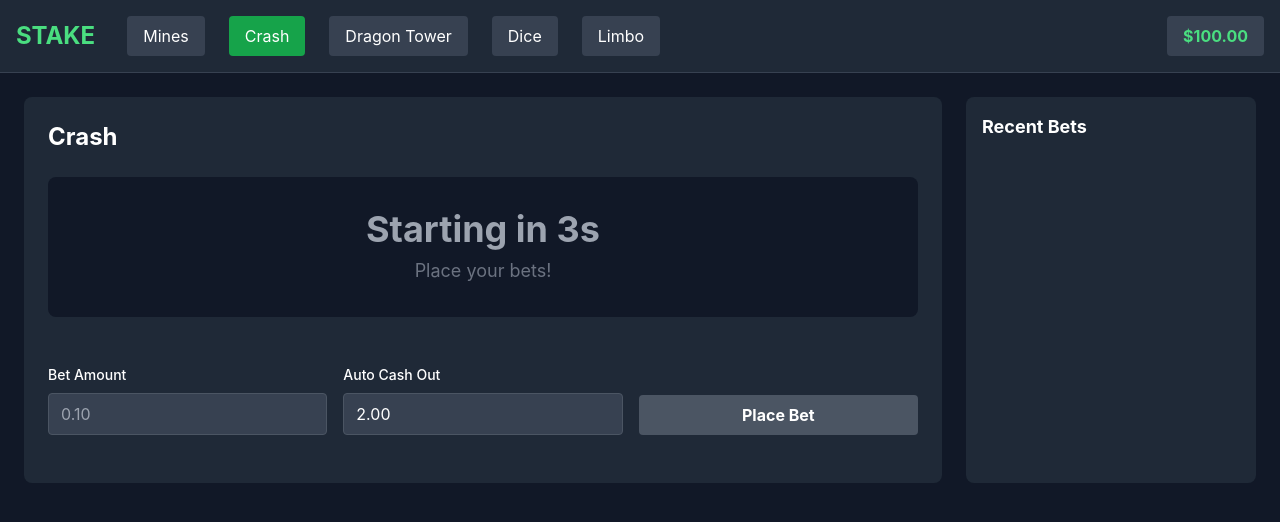
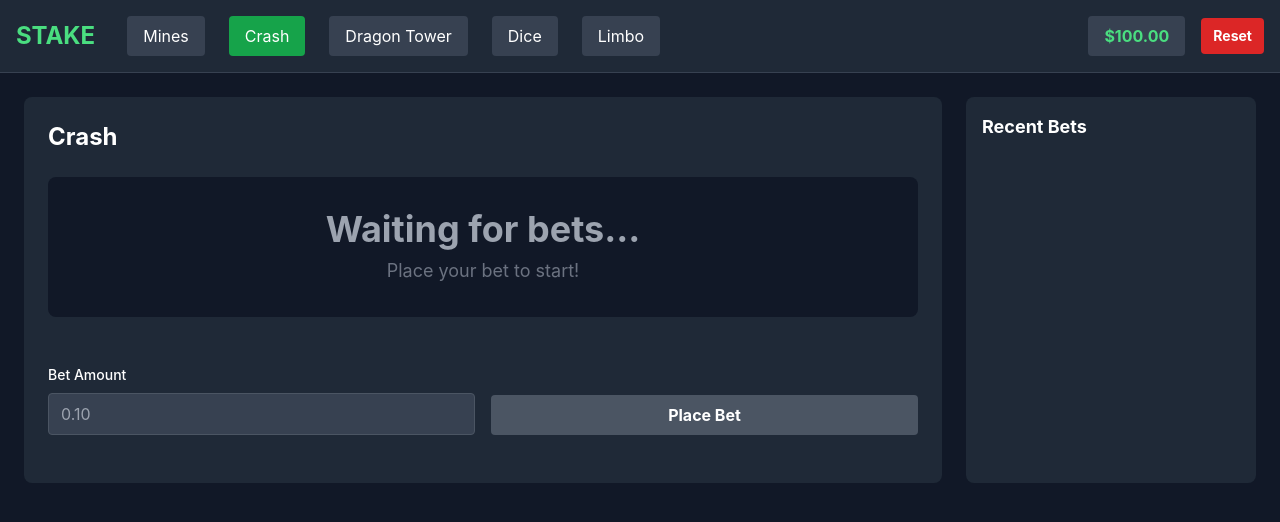
Before and after one commit to sdnwrd/stakerep, a React (Create React App) app: page / in a window 1280 px wide. Both pictures are taken after a click on the button "Crash". Shown: the top 522 px of the page. Built offline with nearby package versions, Linux system fonts and the light colour scheme.

Commit message:
Update App.js

```diff
--- a/src/App.js
+++ b/src/App.js
@@ -15,6 +15,13 @@ function App() {
 
   const updateBalance = (amount) => {
     setBalance(prev => Math.max(0, prev + amount));
+  };
+
+  const resetBalance = () => {
+    if (window.confirm('Are you sure you want to reset your balance to $100.00?')) {
+      setBalance(100.00);
+      setGameHistory([]);
+    }
   };
 
   const addToHistory = (game, bet, payout, profit) => {
@@ -71,6 +78,12 @@ function App() {
             <div className="bg-gray-700 px-4 py-2 rounded">
               <span className="text-green-400 font-bold">${balance.toFixed(2)}</span>
             </div>
+            <button
+              onClick={resetBalance}
+              className="bg-red-600 hover:bg-red-700 px-3 py-2 rounded text-sm font-bold"
+            >
+              Reset
+            </button>
           </div>
         </div>
       </header>
@@ -109,7 +122,6 @@ function App() {
   );
 }
 
-// FIXED MINES GAME - Input handling fixed
 function MinesGame({ balance, updateBalance, addToHistory }) {
   const [betAmount, setBetAmount] = React.useState('');
   const [mineCount, setMineCount] = React.useState(3);
@@ -284,31 +296,14 @@ function MinesGame({ balance, updateBalance, addToHistory }) {
   );
 }
 
-// CRASH GAME
 function CrashGame({ balance, updateBalance, addToHistory }) {
   const [betAmount, setBetAmount] = React.useState('');
-  const [autoCashOut, setAutoCashOut] = React.useState('2.00');
   const [gameState, setGameState] = React.useState('waiting');
   const [currentMultiplier, setCurrentMultiplier] = React.useState(1.00);
   const [crashPoint, setCrashPoint] = React.useState(null);
   const [hasBet, setHasBet] = React.useState(false);
   const [hasCashedOut, setHasCashedOut] = React.useState(false);
   const [gameHistory, setGameHistory] = React.useState([]);
-  const [timeLeft, setTimeLeft] = React.useState(5);
-
-  React.useEffect(() => {
-    let interval;
-
-    if (gameState === 'waiting' && timeLeft > 0) {
-      interval = setInterval(() => {
-        setTimeLeft(prev => prev - 1);
-      }, 1000);
-    } else if (gameState === 'waiting' && timeLeft === 0) {
-      startGame();
-    }
-
-    return () => clearInterval(interval);
-  }, [gameState, timeLeft]);
 
   const generateCrashPoint = () => {
     const r = Math.random();
@@ -324,6 +319,11 @@ function CrashGame({ balance, updateBalance, addToHistory }) {
 
     setHasBet(true);
     updateBalance(-bet);
+
+    // Start game immediately after bet is placed
+    setTimeout(() => {
+      startGame();
+    }, 1000);
   };
 
   const cashOut = () => {
@@ -360,17 +360,8 @@ function CrashGame({ balance, updateBalance, addToHistory }) {
           addToHistory('crash', parseFloat(betAmount), 0, -parseFloat(betAmount));
         }
 
-        if (hasBet && !hasCashedOut && parseFloat(autoCashOut) <= crash) {
-          const bet = parseFloat(betAmount);
-          const payout = bet * parseFloat(autoCashOut);
-          const profit = payout - bet;
-          updateBalance(payout);
-          addToHistory('crash', bet, parseFloat(autoCashOut), profit);
-        }
-
         setTimeout(() => {
           setGameState('waiting');
-          setTimeLeft(5);
           setHasBet(false);
           setHasCashedOut(false);
           setCrashPoint(null);
@@ -378,11 +369,6 @@ function CrashGame({ balance, updateBalance, addToHistory }) {
       } else {
         const current = 1 + (crash - 1) * Math.pow(progress, 0.7);
         setCurrentMultiplier(current);
-
-        if (hasBet && !hasCashedOut && current >= parseFloat(autoCashOut)) {
-          cashOut();
-        }
-
         requestAnimationFrame(animate);
       }
     };
@@ -396,12 +382,21 @@ function CrashGame({ balance, updateBalance, addToHistory }) {
 
       <div className="text-center mb-8">
         <div className="bg-gray-900 rounded-lg p-8 mb-4 relative overflow-hidden">
-          {gameState === 'waiting' && (
+          {gameState === 'waiting' && !hasBet && (
             <div>
               <div className="text-4xl font-bold text-gray-400 mb-2">
-                Starting in {timeLeft}s
+                Waiting for bets...
               </div>
-              <div className="text-lg text-gray-500">Place your bets!</div>
+              <div className="text-lg text-gray-500">Place your bet to start!</div>
+            </div>
+          )}
+
+          {gameState === 'waiting' && hasBet && (
+            <div>
+              <div className="text-4xl font-bold text-yellow-400 mb-2">
+                Starting soon...
+              </div>
+              <div className="text-lg text-gray-500">Get ready!</div>
             </div>
           )}
 
@@ -444,7 +439,7 @@ function CrashGame({ balance, updateBalance, addToHistory }) {
         </div>
       </div>
 
-      <div className="grid grid-cols-1 md:grid-cols-3 gap-4 mb-6">
+      <div className="grid grid-cols-1 md:grid-cols-2 gap-4 mb-6">
         <div>
           <label className="block text-sm font-medium mb-2">Bet Amount</label>
           <input
@@ -456,20 +451,6 @@ function CrashGame({ balance, updateBalance, addToHistory }) {
             placeholder="0.10"
             min="0.10"
             step="0.10"
-          />
-        </div>
-
-        <div>
-          <label className="block text-sm font-medium mb-2">Auto Cash Out</label>
-          <input
-            type="number"
-            value={autoCashOut}
-            onChange={(e) => setAutoCashOut(e.target.value)}
-            className="w-full bg-gray-700 border border-gray-600 rounded px-3 py-2"
-            disabled={hasBet}
-            placeholder="2.00"
-            min="1.01"
-            step="0.01"
           />
         </div>
 
@@ -504,7 +485,6 @@ function CrashGame({ balance, updateBalance, addToHistory }) {
   );
 }
 
-// FIXED DRAGON TOWER - Smaller height, egg reveal
 function DragonGame({ balance, updateBalance, addToHistory }) {
   const [betAmount, setBetAmount] = React.useState('');
   const [difficulty, setDifficulty] = React.useState('easy');
@@ -562,7 +542,6 @@ function DragonGame({ balance, updateBalance, addToHistory }) {
       setGameActive(false);
       setGameOver(true);
 
-      // Reveal all eggs on current floor
       const allEggsRevealed = [...newRevealed];
       currentFloorData.forEach((cell, index) => {
         if (cell === 'egg') {
@@ -681,7 +660,7 @@ function DragonGame({ balance, updateBalance, addToHistory }) {
                     onClick={() => isCurrentFloor && selectDoor(doorIndex)}
                     disabled={!gameActive || !isCurrentFloor}
                     className={`
-                      w-12 h-6 rounded border text-xs transition-all duration-200 flex items-center justify-center
+                      w-12 h-8 rounded border text-xs transition-all duration-200 flex items-center justify-center
                       ${isRevealed && doorContent === 'egg'
                         ? 'bg-red-600 border-red-500'
                         : isRevealed && doorContent === 'safe'
@@ -708,7 +687,6 @@ function DragonGame({ balance, updateBalance, addToHistory }) {
   );
 }
 
-// FIXED DICE GAME
 function DiceGame({ balance, updateBalance, addToHistory }) {
   const [betAmount, setBetAmount] = React.useState('');
   const [prediction, setPrediction] = React.useState(50);
@@ -849,7 +827,6 @@ function DiceGame({ balance, updateBalance, addToHistory }) {
   );
 }
 
-// FIXED LIMBO GAME - Faster climbing
 function LimboGame({ balance, updateBalance, addToHistory }) {
   const [betAmount, setBetAmount] = React.useState('');
   const [targetMultiplier, setTargetMultiplier] = React.useState('2.00');
```
